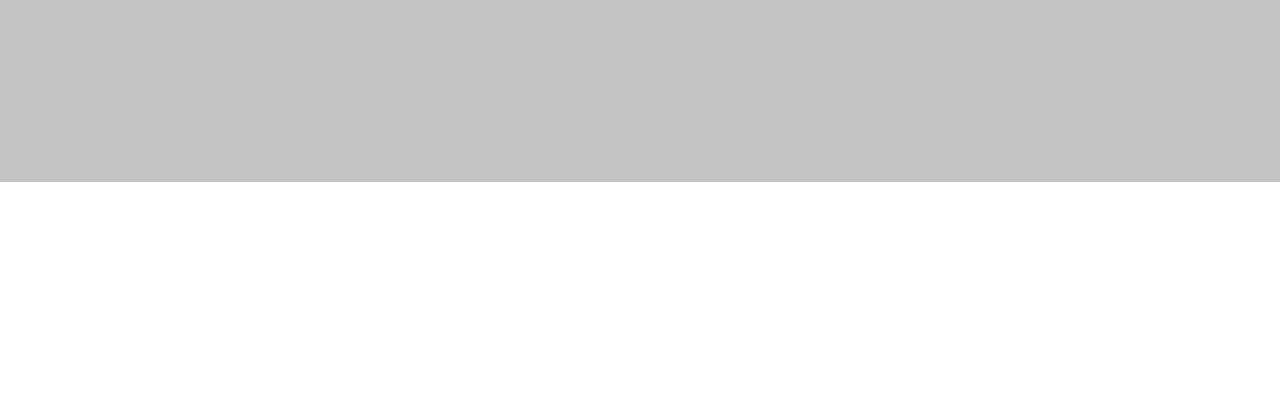
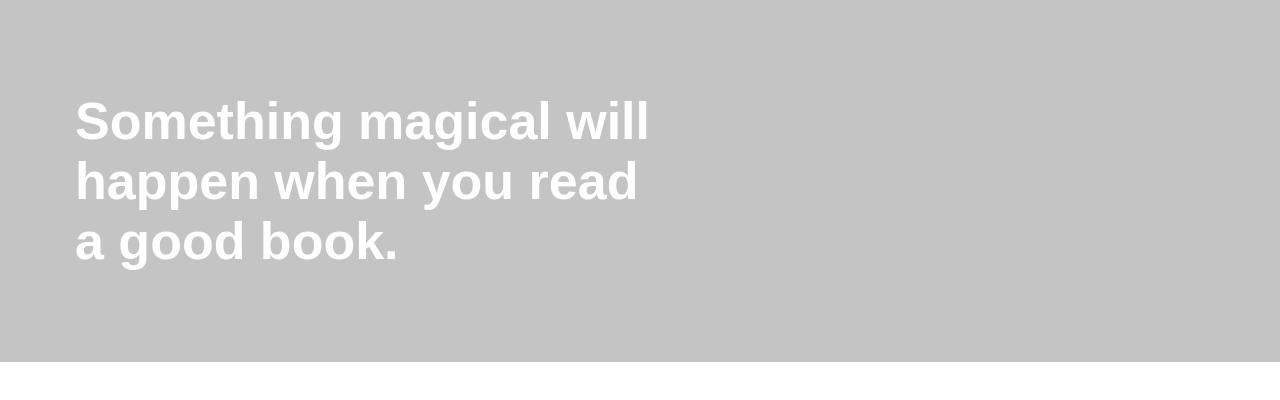
Before and after one commit to JonathanFrontend/Projekt-foretagssida, a React (Create React App) app in the folder foretagssida-webshop/: page /startpage in a window 1280 px wide. Shown: the top 400 px of the page. Built offline with nearby package versions, Linux system fonts and the light colour scheme.

Commit message:
Startpage

```diff
--- a/foretagssida-webshop/src/App.css
+++ b/foretagssida-webshop/src/App.css
@@ -14,10 +14,15 @@
   padding: 5.6875rem 4.6875rem;
   background: #C4C4C4;
 }
+  .inner-contents {
+
+    max-width: 51%;
+  }
   .gray-area h1 {
     font-size: 3.25rem;
     font-weight: 700;
     line-height: 60px;
+    color: #FFFFFF;
   }
 /* Cuong - Om oss */
 
--- a/foretagssida-webshop/src/components/Startpage.js
+++ b/foretagssida-webshop/src/components/Startpage.js
@@ -4,7 +4,11 @@ function Startpage(){
     return (
         <main className='wrapper'>
             <div className='gray-area'>
-
+                <div className='inner-contents'>
+                    <h1>
+                    Something magical will happen when you read a good book.
+                    </h1>
+                </div>
             </div>
             <div className='white-area'>
 
```
